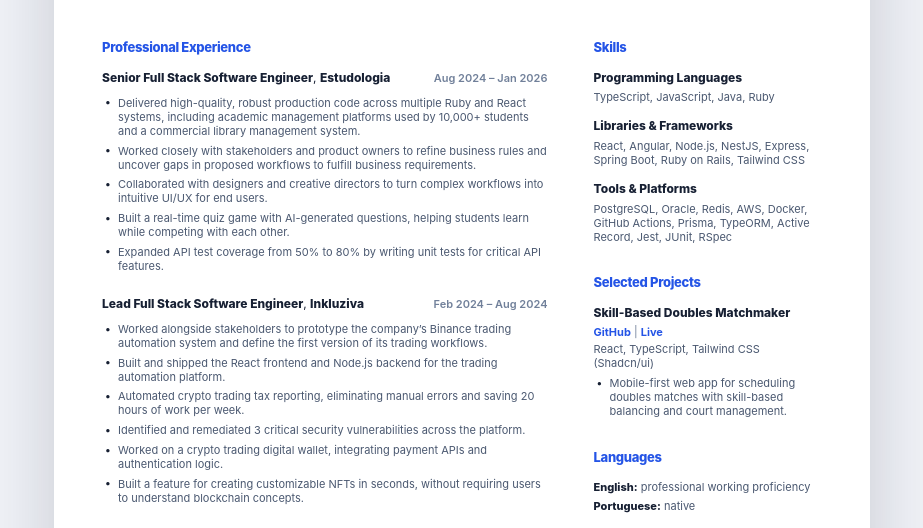
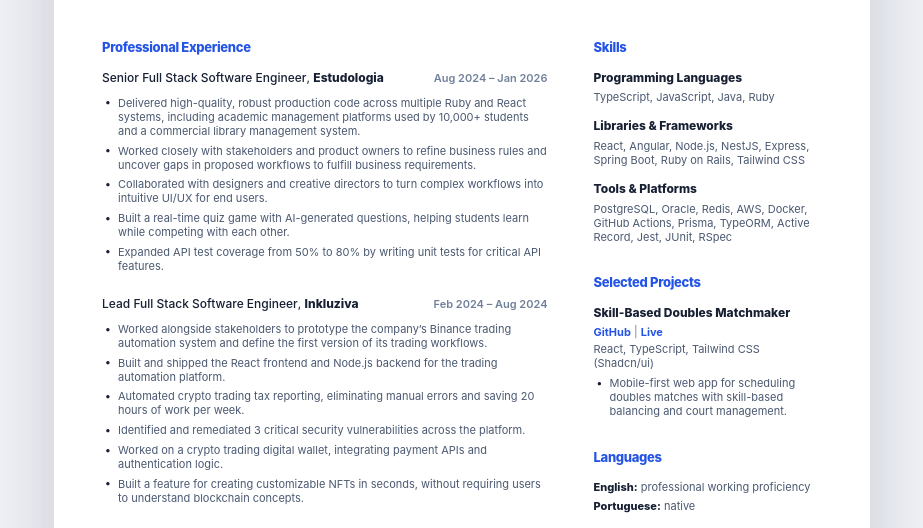
Before and after one commit to mauricio-azevedo/resume, a React (Vite) app: page / in a window 1280 px wide. Shown: the part 229-757 px from the top of the page, without its empty margins (178-1101 px from the left). Built offline with nearby package versions, Linux system fonts and the light colour scheme.

Commit message:
Keep only company names bold

```diff
--- a/src/App.css
+++ b/src/App.css
@@ -189,7 +189,11 @@
   min-width: 0;
 }
 
-.item-heading strong,
+.item-heading strong {
+  color: var(--ink);
+  font-weight: 500;
+}
+
 .side-item h3,
 .skill-group h3,
 .compact-section strong {
```
